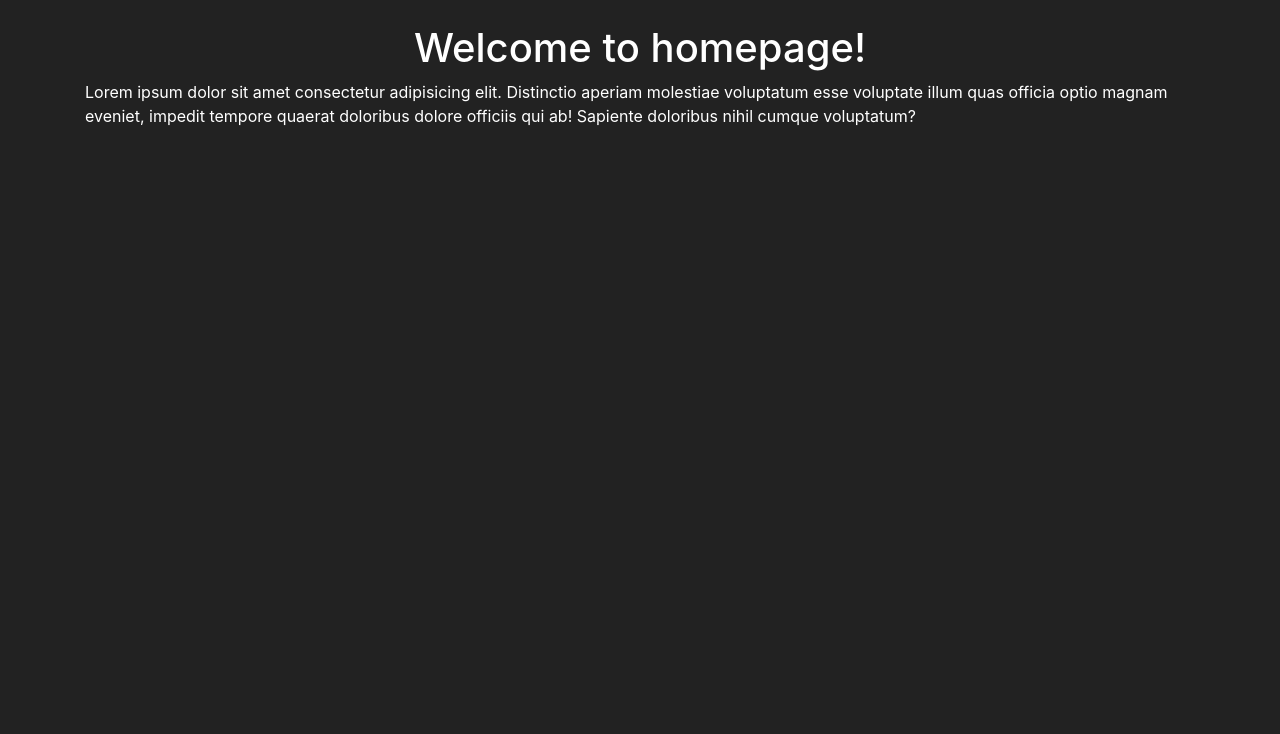
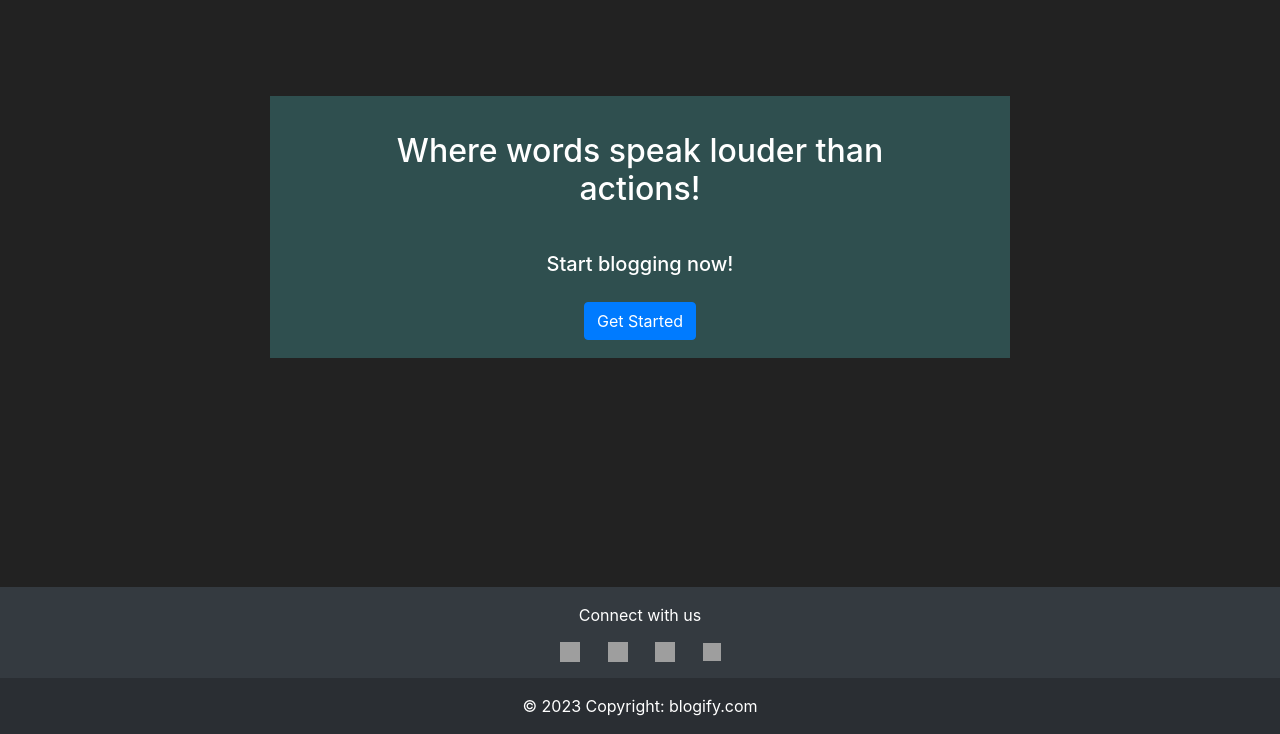
Before and after one commit to RampageousRJ/Blogify, a Flask app: page / in a window 1280 px wide. Shown: the part 66-800 px from the top of the page. Run offline with Flask 3, Linux system fonts and the light colour scheme; some libraries are stand-ins or nearby versions; grey boxes are pictures that could not be loaded.

Commit message:
Icon and home page

```diff
--- a/blogify/templates/base.html
+++ b/blogify/templates/base.html
@@ -12,6 +12,7 @@
     <link rel="stylesheet" href="https://cdnjs.cloudflare.com/ajax/libs/font-awesome/4.7.0/css/font-awesome.min.css">
     <link rel="stylesheet" href="https://cdn.jsdelivr.net/npm/bootstrap@4.5.3/dist/css/bootstrap.min.css" integrity="sha384-TX8t27EcRE3e/ihU7zmQxVncDAy5uIKz4rEkgIXeMed4M0jlfIDPvg6uqKI2xXr2" crossorigin="anonymous">
     <link rel="stylesheet" href="{{url_for('static',filename='css/style.css')}}">
+    <link rel="icon" type="image/x-icon" href="{{url_for('static',filename="images/icon.ico")}}">
   </head>
   <body>
     <nav class="navbar navbar-expand-lg navbar-dark bg-dark">
--- a/blogify/templates/home.html
+++ b/blogify/templates/home.html
@@ -1,10 +1,76 @@
 {% extends 'base.html' %}
 
 {% block title %}
-  Home
+  Blogify
 {% endblock %}
 
 {% block body %}
-  <h1>Welcome to homepage!</h1>
-  <p>Lorem ipsum dolor sit amet consectetur adipisicing elit. Distinctio aperiam molestiae voluptatum esse voluptate illum quas officia optio magnam eveniet, impedit tempore quaerat doloribus dolore officiis qui ab! Sapiente doloribus nihil cumque voluptatum?</p>
+<br>
+<br>
+<br>
+<div class="container-fluid">
+    <div class="row">
+        <div class="col-md-2"></div>
+        <div class="col-md-8" style='background-color: darkslategrey; text-align: center;'>
+            <div class="row" style='padding:5% 0 5% 0'>
+                <div class="col-md-1"></div>
+                <div class="col-md-10">
+                    <h2>Where words speak louder than actions!</h2>
+                </div>
+            </div>
+            <div class="row" style="padding:0 0 2.5% 0">
+                <div class="col-md-2"></div>
+                <div class="col-md-8">
+                    <h5>Start blogging now!</h5>
+                </div>
+            </div>
+            <div class="row">
+                <div class="col-md-2"></div>
+                <div class="col-md-8" style="padding: 0 0 2.5% 0;">
+                    <a href="{{url_for('login')}}" class="btn btn-primary">Get Started</a>
+                </div>
+            </div>
+        </div>
+    </div>
+</div>
+<!-- Remove the container if you want to extend the Footer to full width. -->
+
+<footer class="text-center text-lg-start bg-dark" style="position: fixed; left:0; bottom: 0; width: 100%;">
+  <div class="container  py-3">
+    <div class="row text-center"  style='padding: 0 0 1% 0;'>
+        <div class="col">
+            <span>Connect with us</span>
+        </div>
+    </div>
+    <div class="row">
+        <div class="col-md-5"></div>
+        <div class="col-md-2">
+            <div class="row">
+                <div class="col-md-3">
+                    <a target='_blank' href="https://twitter.com/Rishabh46375707"><img width="20" height="20" src="https://img.icons8.com/fluency-systems-filled/48/000000/twitter.png" alt="twitter"/></a>
+                </div>
+                <div class="col-md-3">
+                    <a target='_blank' href="https://www.instagram.com/rishabhjain.pdf/"><img width="20" height="20" src="https://img.icons8.com/fluency-systems-regular/48/instagram-new--v1.png" alt="instagram-new--v1"/></a>
+                </div>
+                <div class="col-md-3">
+                    <a target='_blank' href="https://github.com/RampageousRJ"><img width="20" height="20" src="https://img.icons8.com/fluency-systems-regular/48/github.png" alt="github"/></a>
+                </div>
+                <div class="col-md-3">
+                    <a target='_blank' href="https://www.linkedin.com/in/rishabh-jain-391466248"><img width="18" height="18" src="https://img.icons8.com/metro/26/linkedin.png" alt="linkedin"/></a>
+                </div>
+            </div>
+        </div>
+
+        <div class="col-md-5"></div>
+    </div>
+  </div>
+
+  <!-- Copyright -->
+  <div class="text-center text-white p-3" style="background-color: rgba(0, 0, 0, 0.2);">
+    © 2023 Copyright:
+    <a class="text-white" href="http://127.0.0.1:5000/home">blogify.com</a>
+  </div>
+  <!-- Copyright -->
+</footer>
+<!-- End of .container -->
 {% endblock %}
```
Also changed, not shown: blogify/static/images/icon.ico (added), blogify/static/images/logo_large.png (deleted).
